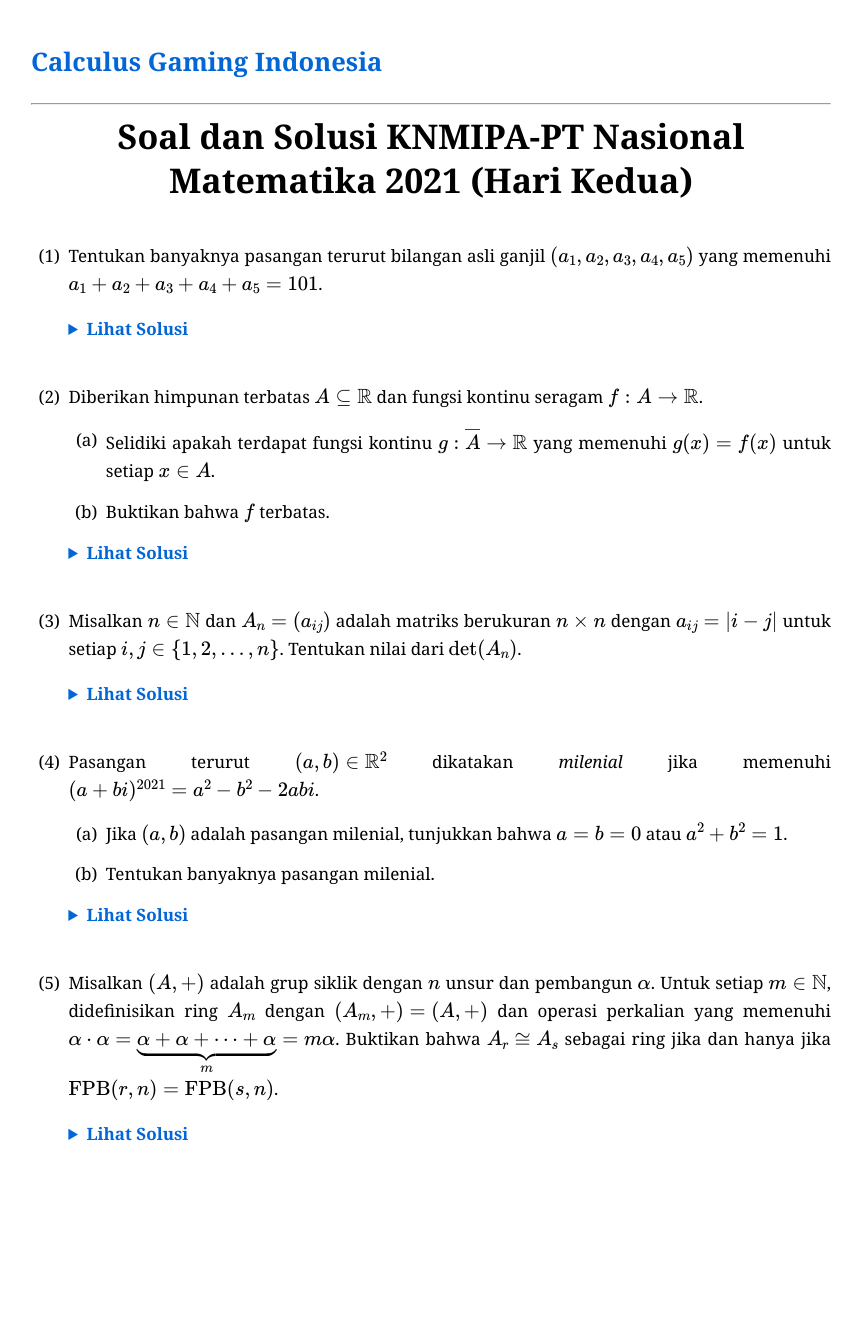
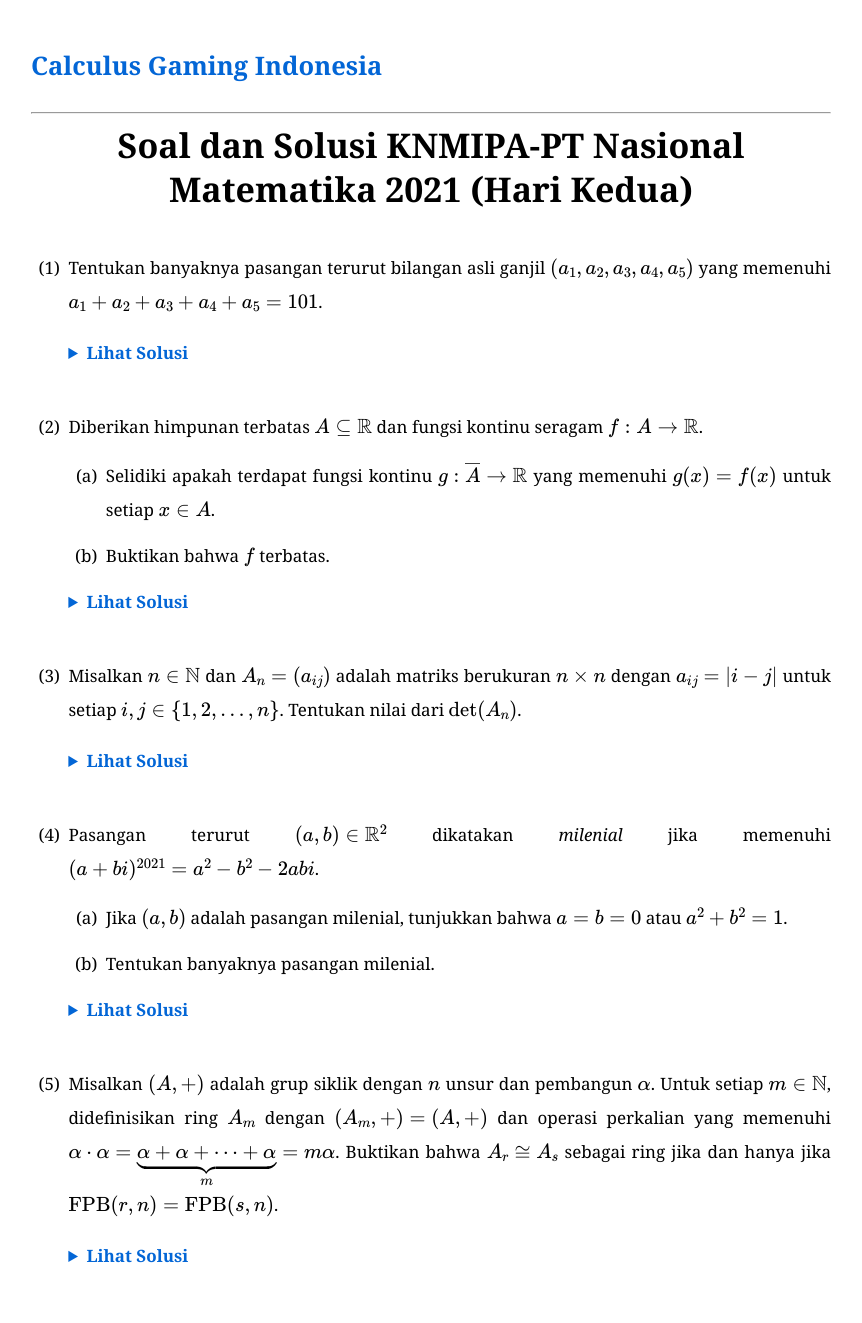
Before and after one commit to calculusgamingindonesia/calculusgamingindonesia.github.io, a Jekyll site: the page built from _posts/2026-07-01-onmipa-pt-nas-mat-21-2.md, in a window 1280 px wide. Shown: the whole page, without its empty margins (209-1071 px from the left). Built offline with Jekyll 4.4.1, drawn with Linux system fonts in a browser that asks for light colours; some web fonts are replaced; before the commit the page ends 1199 px from its top, so only the background shows below that.

Commit message:
Update default.html

```diff
--- a/_layouts/default.html
+++ b/_layouts/default.html
@@ -23,7 +23,7 @@
             font-size: 17px;
             color: #000000;
             font-weight: normal;
-            line-height: 1.65;
+            line-height: 2.0;
             margin: 40px auto;
             max-width: 800px;
             padding: 0 20px;
@@ -70,7 +70,7 @@
             position: relative !important;
             display: block !important;
             margin-bottom: 12px;
-            line-height: 1.7;
+            line-height: 2.0;
             text-align: justify !important;
 
             /* Jarak teks ke batas kiri sub-poin (Disamakan dengan struktur induk) */
```
